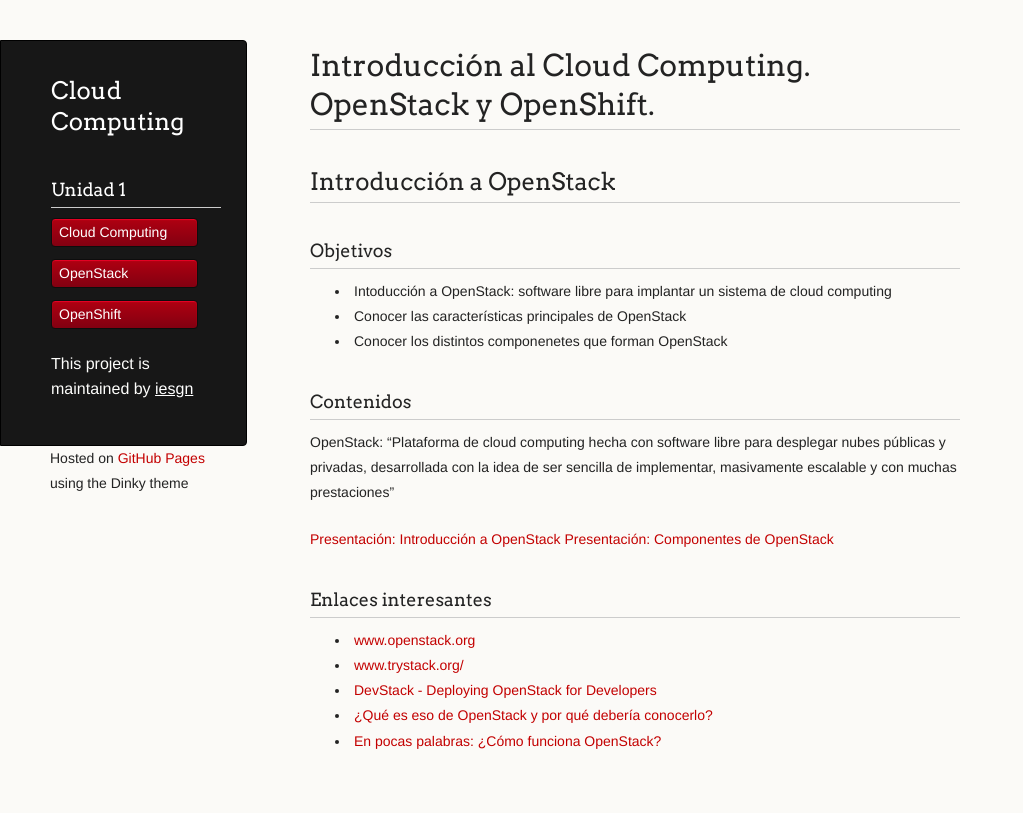
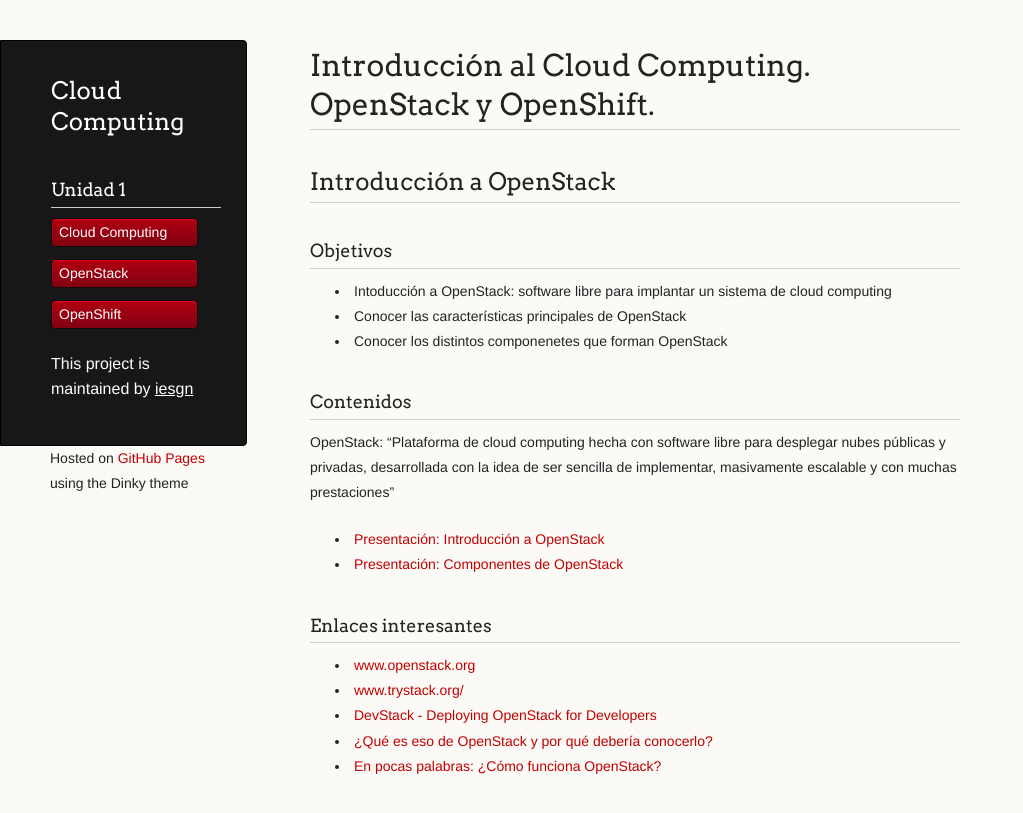
Before and after one commit to iesgn/cloud, a Jekyll site: the page built from curso/u1/openstack.md, in a window 1280 px wide. Shown: the top 813 px of the page, without its empty margins (0-1023 px from the left). Built offline with Jekyll 4.4.1, drawn with Linux system fonts in a browser that asks for light colours.

Commit message:
Correción de estilo

```diff
--- a/curso/u1/openstack.md
+++ b/curso/u1/openstack.md
@@ -16,8 +16,8 @@ menu:
 
 OpenStack: "Plataforma de cloud computing hecha con software libre para desplegar nubes públicas y privadas, desarrollada con la idea de ser sencilla de implementar, masivamente escalable y con muchas prestaciones"
 
-[Presentación: Introducción a OpenStack](presentacion_openstack)
-[Presentación: Componentes de OpenStack](componentes_openstack)
+* [Presentación: Introducción a OpenStack](presentacion_openstack)
+* [Presentación: Componentes de OpenStack](componentes_openstack)
 
 ###Enlaces interesantes
 
```
